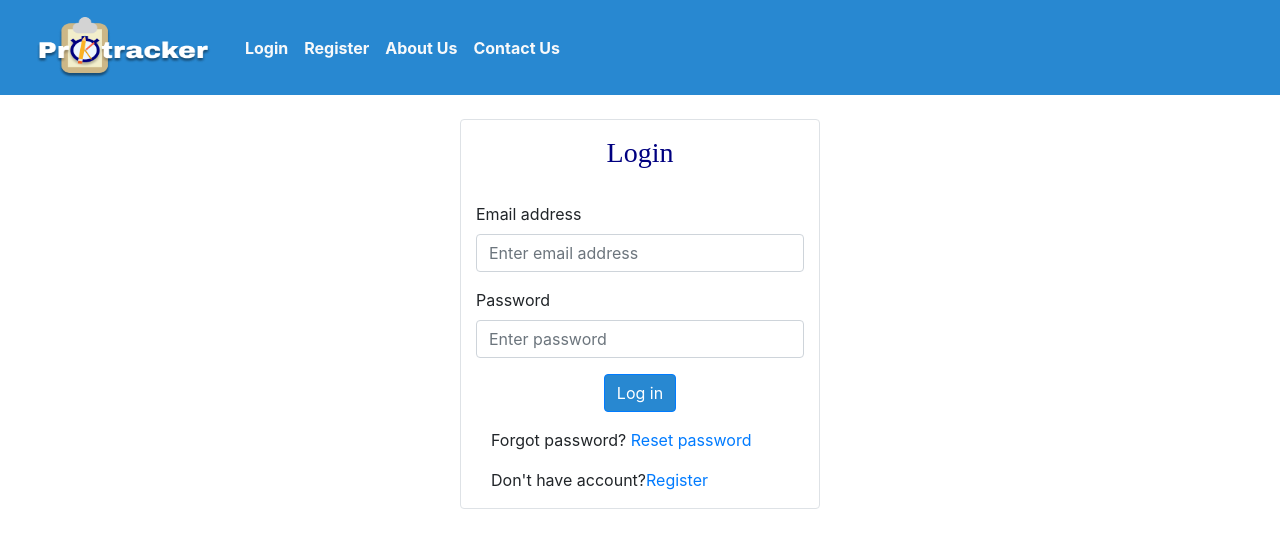
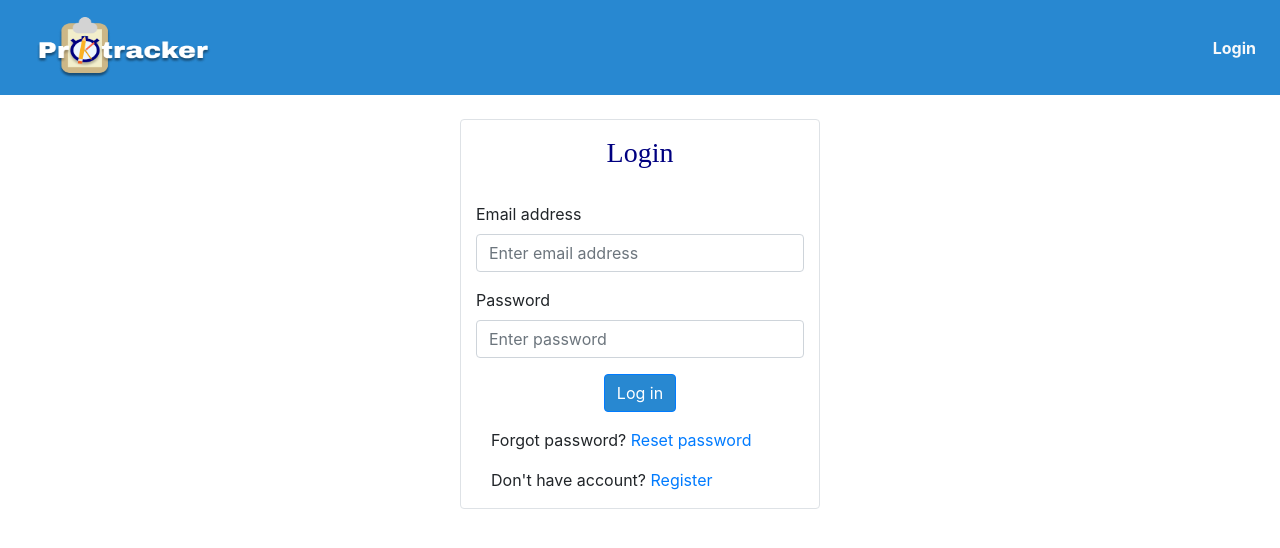
Before and after one commit to kumarmpk/csci-5709_web_proj, a React (Create React App) app in the folder frontend/: page /login in a window 1280 px wide. Shown: the top 548 px of the page. Built offline with nearby package versions, Linux system fonts and the light colour scheme.

Commit message:
staging current master

```diff
--- a/frontend/src/common-components/AppHeader.jsx
+++ b/frontend/src/common-components/AppHeader.jsx
@@ -13,37 +13,11 @@ class AppHeader extends Component {
           <Navbar.Brand href="/">
             <img className="logoimage" src={logoimage} alt="logo" />
           </Navbar.Brand>
-          <Navbar.Toggle
-            aria-controls="basic-navbar-nav"
-            className="text-light font-weight-bold"
-          >
-            Menu
-          </Navbar.Toggle>
-          <Navbar.Collapse id="basic-navbar-nav">
-            <Nav>
-              <Nav.Link className="text-light font-weight-bold" href="/login">
-                Login
-              </Nav.Link>
-              <Nav.Link
-                className="text-light font-weight-bold"
-                href="/register"
-              >
-                Register
-              </Nav.Link>
-              <Nav.Link
-                className="text-light font-weight-bold"
-                href="/about-us"
-              >
-                About Us
-              </Nav.Link>
-              <Nav.Link
-                className="text-light font-weight-bold"
-                href="/contact-us"
-              >
-                Contact Us
-              </Nav.Link>
-            </Nav>
-          </Navbar.Collapse>
+          <Nav style={{ marginRight: 0, marginLeft: "auto" }} id="login-button">
+            <Nav.Link className="text-light font-weight-bold" href="/login">
+              Login
+            </Nav.Link>
+          </Nav>
         </Navbar>
       </section>
     );
--- a/frontend/src/common-components/HomePageHeader.jsx
+++ b/frontend/src/common-components/HomePageHeader.jsx
@@ -16,6 +16,8 @@ class HomePageHeader extends Component {
     auth.logout(() => {
       if (localStorage.getItem("authenticated") !== null) {
         localStorage.removeItem("authenticated");
+        localStorage.removeItem("userid");
+        localStorage.removeItem("role");
       }
       this.props.history.push("/");
     });
--- a/frontend/src/constants.js
+++ b/frontend/src/constants.js
@@ -2,5 +2,5 @@ module.exports = {
   encryption_algorithm: "aes-128-cbc",
   encryption_password: "protracker",
   //URL: "http://localhost:4000/",
-  URL: "https://csci5709-group11-backend.herokuapp.com/",
+  URL: "https://g11-proj-backend.herokuapp.com/",
 };
--- a/frontend/src/login/Login.jsx
+++ b/frontend/src/login/Login.jsx
@@ -64,7 +64,10 @@ class Login extends Component {
       .post(url, { data: userData }, config)
       .then((res) => {
         if (res["status"] === 200) {
-          console.log("inner userdata", userData);
+          if (typeof Storage !== "undefined") {
+            localStorage.setItem("userid", res["data"]["userid"]);
+            localStorage.setItem("role", res["data"]["role"]);
+          }
 
           auth.login(() => {
             this.props.history.push("/create");
@@ -113,7 +116,7 @@ class Login extends Component {
                         value={this.state.email}
                         onChange={(e) => this.updateValues(e)}
                         type="email"
-                        class="form-control"
+                        className="form-control"
                         placeholder="Enter email address"
                       ></input>
                       <p align="left" style={{ color: "red" }}>
@@ -128,7 +131,7 @@ class Login extends Component {
                         value={this.state.password}
                         onChange={(e) => this.updateValues(e)}
                         type="password"
-                        class="form-control"
+                        className="form-control"
                         placeholder="Enter password"
                       ></input>
                       <p align="left" style={{ color: "red" }}>
@@ -140,7 +143,7 @@ class Login extends Component {
                       <button
                         type="submit"
                         onClick={this.btnClick}
-                        class="btn btn-primary"
+                        className="btn btn-primary"
                         style={{ background: "#2888d1" }}
                       >
                         Log in
@@ -152,7 +155,7 @@ class Login extends Component {
                       </p>
                       <p className="register text-left">
                         Don't have account?
-                        <a href="/register">Register</a>
+                        <a href="/register"> Register</a>
                       </p>
                     </div>
                   </form>
--- a/frontend/src/view-task/ViewTask.jsx
+++ b/frontend/src/view-task/ViewTask.jsx
@@ -79,8 +79,11 @@ class ViewTask extends Component {
 
     let taskid = this.props.location.state.taskid;
 
-    var config = {
-      headers: { "Content-Type": "application/json" },
+    let config = {
+      headers: {
+        "Content-Type": "application/json",
+        "Access-Control-Allow-Origin": "*",
+      },
     };
 
     this.setState({
@@ -90,13 +93,6 @@ class ViewTask extends Component {
 
     if (taskid) {
       let url = CONST.URL + "task/user/1";
-
-      var config = {
-        headers: {
-          "Content-Type": "application/json",
-          "Access-Control-Allow-Origin": "*",
-        },
-      };
 
       await axios
         .get(url, config)
@@ -226,6 +222,7 @@ class ViewTask extends Component {
       backendObj.taskid = this.state.taskid;
       backendObj.comment = this.state.comment;
       backendObj.status = this.state.status;
+      backendObj.userid = localStorage.userid;
 
       const headers = {
         "Content-Type": "application/json",
@@ -421,6 +418,11 @@ class ViewTask extends Component {
 
   render() {
     const dateString = "Date: ";
+
+    const showDelete = localStorage.role !== "developer";
+
+    console.log(this.state.commentList);
+
     return (
       <section>
         {this.state ? (
@@ -640,6 +642,7 @@ class ViewTask extends Component {
                         >
                           Update
                         </button>
+                        {showDelete ? (
                           <button
                             onClick={this.onDelete}
                             type="submit"
@@ -647,6 +650,7 @@ class ViewTask extends Component {
                           >
                             Delete
                           </button>
+                        ) : null}
                         <button
                           onClick={this.onClose}
                           type="submit"
@@ -689,8 +693,7 @@ class ViewTask extends Component {
                                     alt="logo"
                                   />
                                   <text style={{ fontSize: "0.8em" }}>
-                                    &nbsp;Name: To be captured after login
-                                    module completion
+                                    &nbsp;Name: {comment.userName}
                                     <br />
                                     {dateString}
                                     {comment.date}
```
Also changed, not shown: frontend/src/common-css/styles.css (+13 -7 lines). Lines whose indentation alone changed are shown as unchanged.
